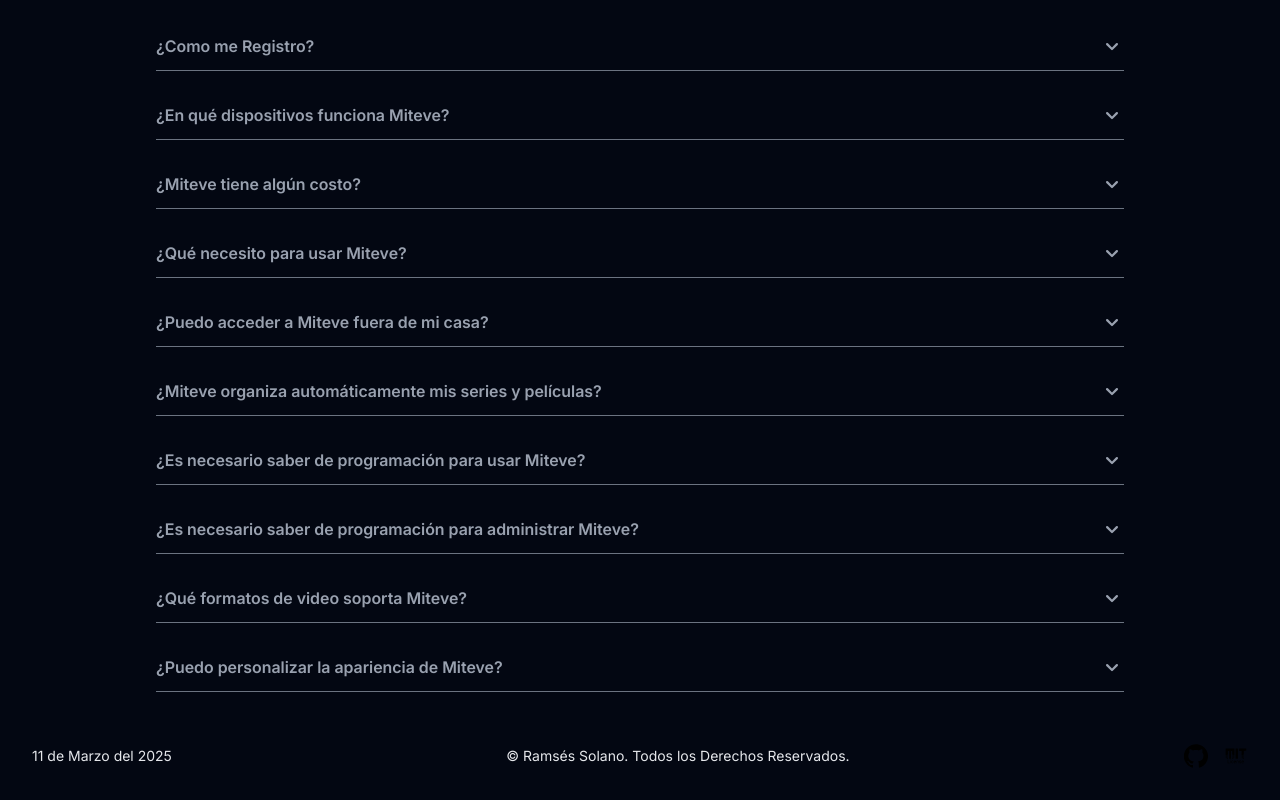
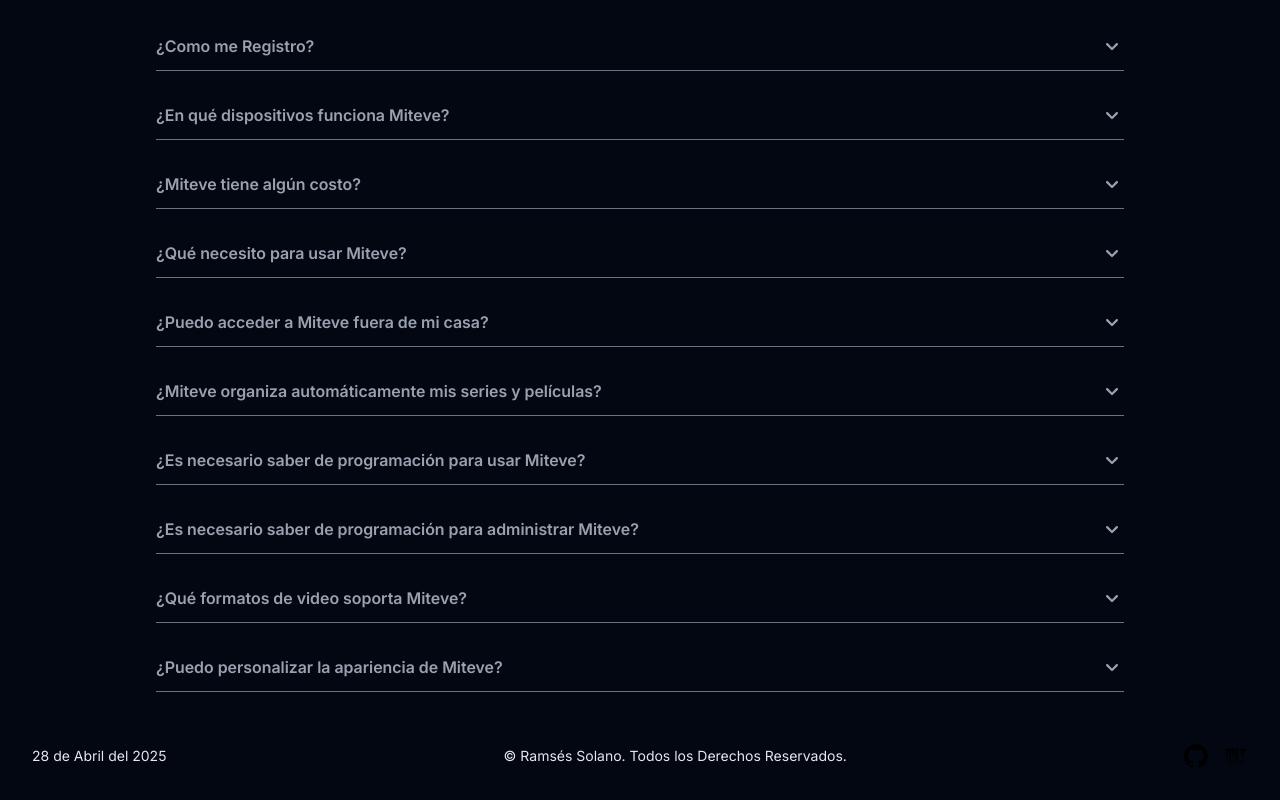
Before and after one commit to sh4dow18/miteve-web, a Next.js app: page / in a window 1280 px wide. Shown: the part 1712-2512 px from the top of the page. Built offline with nearby package versions, Linux system fonts and the light colour scheme; no server answers.

Commit message:
config: version to 0.2.0
Change version from 0.1.0 to 0.2.0 with an improved home page

```diff
--- a/package.json
+++ b/package.json
@@ -1,6 +1,6 @@
 {
   "name": "miteve-web",
-  "version": "0.1.0",
+  "version": "0.2.0",
   "private": true,
   "scripts": {
     "dev": "next dev",
--- a/src/app/layout.tsx
+++ b/src/app/layout.tsx
@@ -36,7 +36,7 @@ export default function RootLayout({
           <div className="flex gap-4 justify-center max-w-fit mx-auto mb-5 sm:order-3 sm:m-0">
             {/* Github Logo */}
             <Logo
-              href="https://github.com/sh4dow18/mateory"
+              href="https://github.com/sh4dow18/miteve-web"
               icon="github"
               width={24}
               height={24}
@@ -62,7 +62,7 @@ export default function RootLayout({
             . Todos los Derechos Reservados.
           </p>
           {/* Last Update */}
-          <p className="text-xs sm:order-1 md:text-sm">11 de Marzo del 2025</p>
+          <p className="text-xs sm:order-1 md:text-sm">28 de Abril del 2025</p>
         </footer>
       </body>
     </html>
--- a/src/app/page.tsx
+++ b/src/app/page.tsx
@@ -3,7 +3,6 @@ import Accordion from "@/components/accordion";
 import MainLogo from "@/components/main-logo";
 import {
   ArrowRightIcon,
-  ChevronDownIcon,
   ComputerDesktopIcon,
   QuestionMarkCircleIcon,
   ShieldCheckIcon,
```
